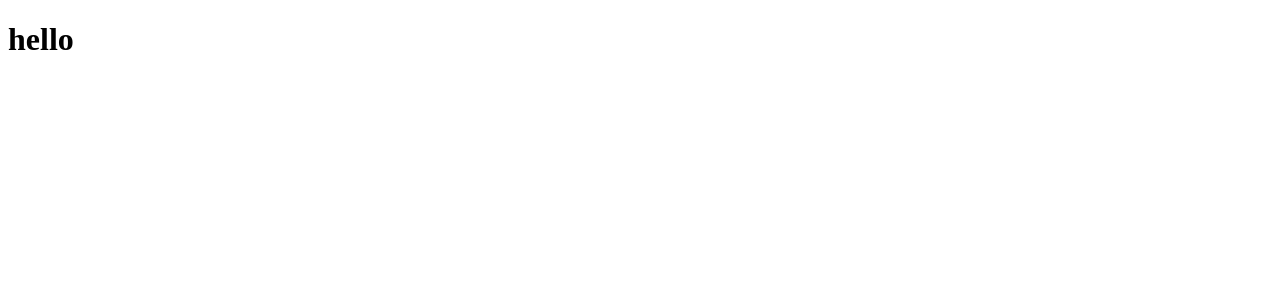
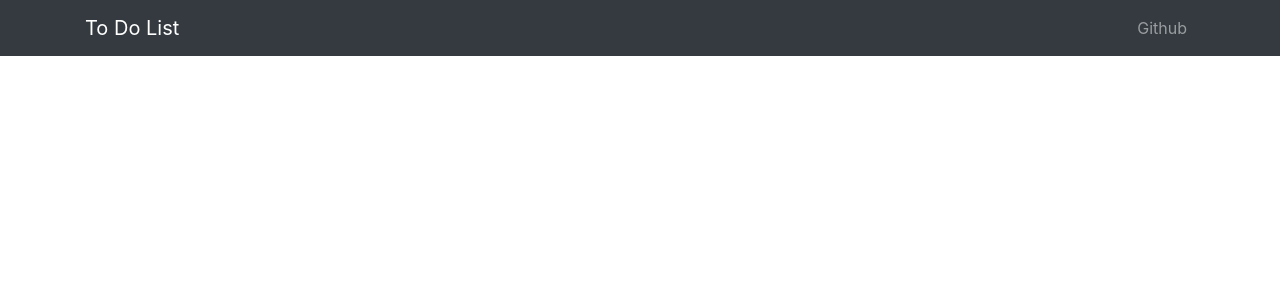
Before and after one commit to sagardesai90/ToDo, a React (Create React App) app in the folder client/: page / in a window 1280 px wide. Shown: the top 300 px of the page. Built offline with nearby package versions, Linux system fonts and the light colour scheme.

Commit message:
created navbar

```diff
--- a/client/src/App.js
+++ b/client/src/App.js
@@ -1,11 +1,15 @@
 import React, { Component } from 'react';
+import { Container } from 'reactstrap';
+import AppNav from './components/AppNav';
+
+import 'bootstrap/dist/css/bootstrap.min.css';
 import './App.css';
 
 class App extends Component {
   render() {
     return (
       <div className="App">
-        <h1>hello</h1>
+        <AppNav />
       </div>
     );
   }
--- a/client/src/components/AppNav.js
+++ b/client/src/components/AppNav.js
@@ -0,0 +1,49 @@
+import React, { Component, Fragment } from 'react';
+import {
+  Collapse,
+  Navbar,
+  NavbarToggler,
+  NavbarBrand,
+  Nav,
+  NavItem,
+  NavLink,
+  Container
+} from 'reactstrap';
+
+class AppNav extends Component {
+
+    state = {
+        isOpen: false
+    }
+
+    toggle = () => {
+        this.setState({
+          isOpen: !this.state.isOpen
+        });
+      };
+
+      render() {
+          return(
+            <div>
+            <Navbar color='dark' dark expand='sm' className='mb-5'>
+              <Container>
+                  <NavbarBrand href="/">To Do List</NavbarBrand>
+                  <NavbarToggler onClick={this.toggle} />
+                  <Collapse isOpen={this.state.isOpen} navbar>
+                      <Nav className='ml-auto' navbar>
+                          <NavItem>
+                              <NavLink href="http://github.com/">
+                                  Github
+                              </NavLink>
+                          </NavItem>
+                      </Nav>
+                  </Collapse>
+              </Container>
+            </Navbar>
+        </div>
+          );
+      }
+
+}
+
+export default AppNav;
```
